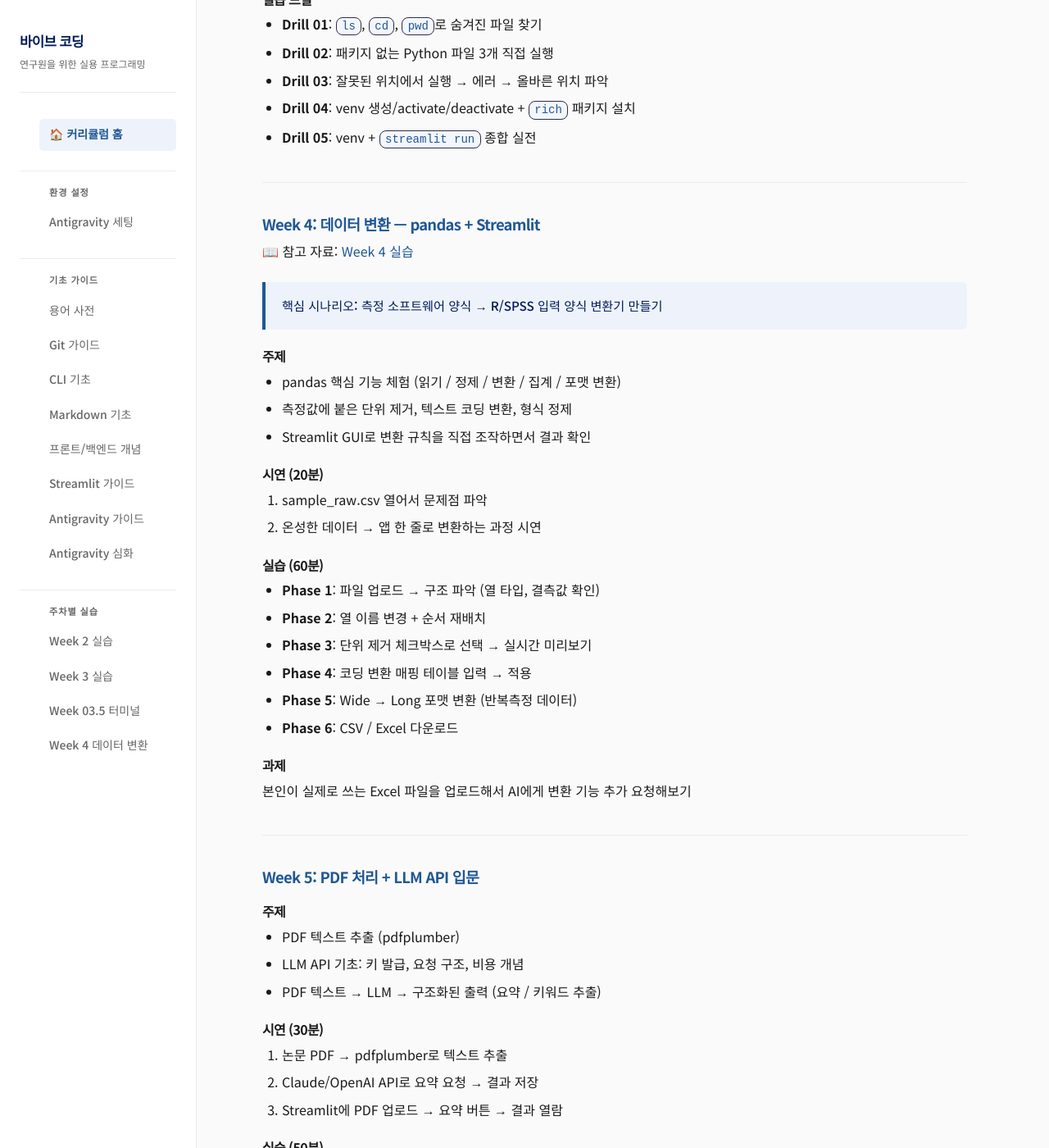
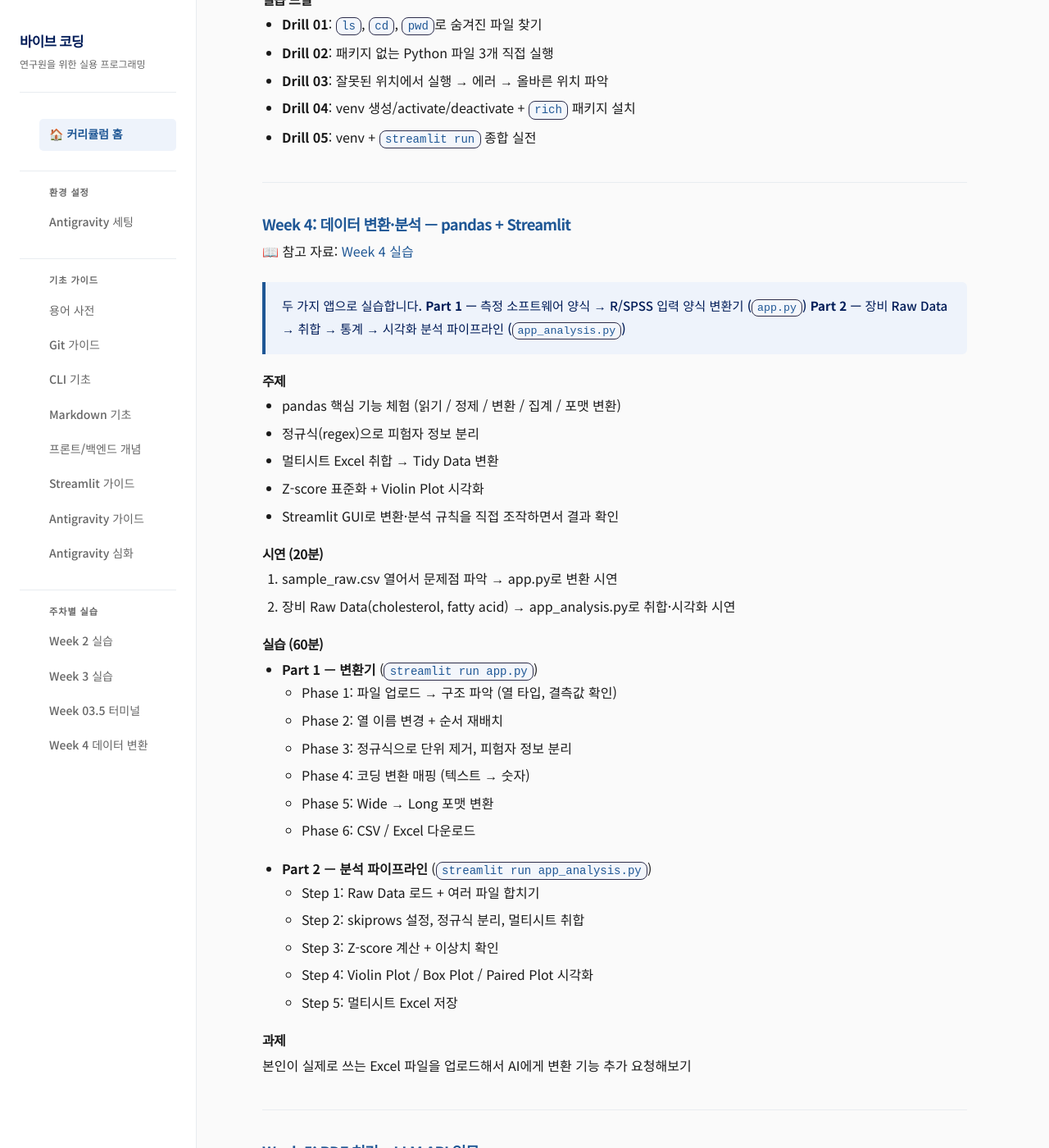
Before and after one commit to arimons/vibe-coding, a Jekyll site: the page built from docs/index.md, in a window 1280 px wide and 1400 px high, scrolled down 5254 px. Shown: the whole window at 82% size. Built offline with Jekyll 4.4.1, drawn with Linux system fonts in a browser that asks for light colours; some web fonts are replaced; some of the changed text lies outside the part shown.

Commit message:
week04: index update

```diff
--- a/docs/index.md
+++ b/docs/index.md
@@ -40,7 +40,7 @@ nav_order: 1
 | [Week 2 실습](week02-practice) | CLI 기초 실습 파일 |
 | [Week 3 실습](week03-gui) | Streamlit GUI 실습 |
 | [Week 03.5 터미널 실습](week03.5) | 터미널 기초 보충 세션 |
-| [Week 4 실습](week04-pandas) | 임상 데이터 변환기 (pandas) |
+| [Week 4 실습](week04-pandas) | 데이터 변환·분석 (pandas + 시각화) |
 
 ---
 
@@ -177,28 +177,39 @@ nav_order: 1
 
 ---
 
-### **Week 4: 데이터 변환 — pandas + Streamlit**
+### **Week 4: 데이터 변환·분석 — pandas + Streamlit**
 
 📖 참고 자료: [Week 4 실습](week04-pandas)
 
-> 핵심 시나리오: 측정 소프트웨어 양식 → R/SPSS 입력 양식 변환기 만들기
+> 두 가지 앱으로 실습합니다.
+> **Part 1** — 측정 소프트웨어 양식 → R/SPSS 입력 양식 변환기 (`app.py`)
+> **Part 2** — 장비 Raw Data → 취합 → 통계 → 시각화 분석 파이프라인 (`app_analysis.py`)
 
 #### 주제
 - pandas 핵심 기능 체험 (읽기 / 정제 / 변환 / 집계 / 포맷 변환)
-- 측정값에 붙은 단위 제거, 텍스트 코딩 변환, 형식 정제
-- Streamlit GUI로 변환 규칙을 직접 조작하면서 결과 확인
+- 정규식(regex)으로 피험자 정보 분리
+- 멀티시트 Excel 취합 → Tidy Data 변환
+- Z-score 표준화 + Violin Plot 시각화
+- Streamlit GUI로 변환·분석 규칙을 직접 조작하면서 결과 확인
 
 #### 시연 (20분)
-1. sample_raw.csv 열어서 문제점 파악
-2. 온성한 데이터 → 앱 한 줄로 변환하는 과정 시연
+1. sample_raw.csv 열어서 문제점 파악 → app.py로 변환 시연
+2. 장비 Raw Data(cholesterol, fatty acid) → app_analysis.py로 취합·시각화 시연
 
 #### 실습 (60분)
-- **Phase 1**: 파일 업로드 → 구조 파악 (열 타입, 결측값 확인)
-- **Phase 2**: 열 이름 변경 + 순서 재배치
-- **Phase 3**: 단위 제거 체크박스로 선택 → 실시간 미리보기
-- **Phase 4**: 코딩 변환 매핑 테이블 입력 → 적용
-- **Phase 5**: Wide → Long 포맷 변환 (반복측정 데이터)
-- **Phase 6**: CSV / Excel 다운로드
+- **Part 1 — 변환기** (`streamlit run app.py`)
+  - Phase 1: 파일 업로드 → 구조 파악 (열 타입, 결측값 확인)
+  - Phase 2: 열 이름 변경 + 순서 재배치
+  - Phase 3: 정규식으로 단위 제거, 피험자 정보 분리
+  - Phase 4: 코딩 변환 매핑 (텍스트 → 숫자)
+  - Phase 5: Wide → Long 포맷 변환
+  - Phase 6: CSV / Excel 다운로드
+- **Part 2 — 분석 파이프라인** (`streamlit run app_analysis.py`)
+  - Step 1: Raw Data 로드 + 여러 파일 합치기
+  - Step 2: skiprows 설정, 정규식 분리, 멀티시트 취합
+  - Step 3: Z-score 계산 + 이상치 확인
+  - Step 4: Violin Plot / Box Plot / Paired Plot 시각화
+  - Step 5: 멀티시트 Excel 저장
 
 #### 과제
 본인이 실제로 쓰는 Excel 파일을 업로드해서 AI에게 변환 기능 추가 요청해보기
```
